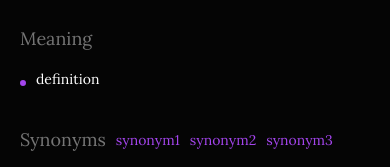
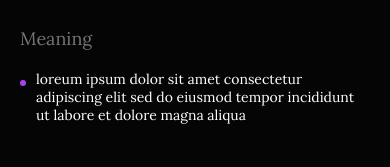
Before and after one commit to kmxtaylor/Dictionary, a React Native app: screen /home in a window 390 px wide. Shown: the part 317-484 px from the top of the page. Built offline with nearby package versions, Linux system fonts and the light colour scheme.

Commit message:
correctly plug in example definition

```diff
--- a/src/screens/Home.js
+++ b/src/screens/Home.js
@@ -140,7 +140,7 @@ const Home = () => {
           {/* For each definition */}
           <View style={{flexDirection: 'row', marginTop: 20}}>
             <BulletPoint style={{marginTop: 10}} />
-            <Text style={{marginLeft: 10, fontSize: 14, color: colors.text}}>definition</Text>
+            <Text style={{marginLeft: 10, fontSize: 14, color: colors.text}}>{tempWord?.meanings?.[0].definitions?.[0]?.definition ?? definition}</Text>
           </View>
           { tempWord.meanings[0].synonyms && (
             <View style={{flexDirection: 'row', marginTop: 40, alignItems: 'center'}}>
```
